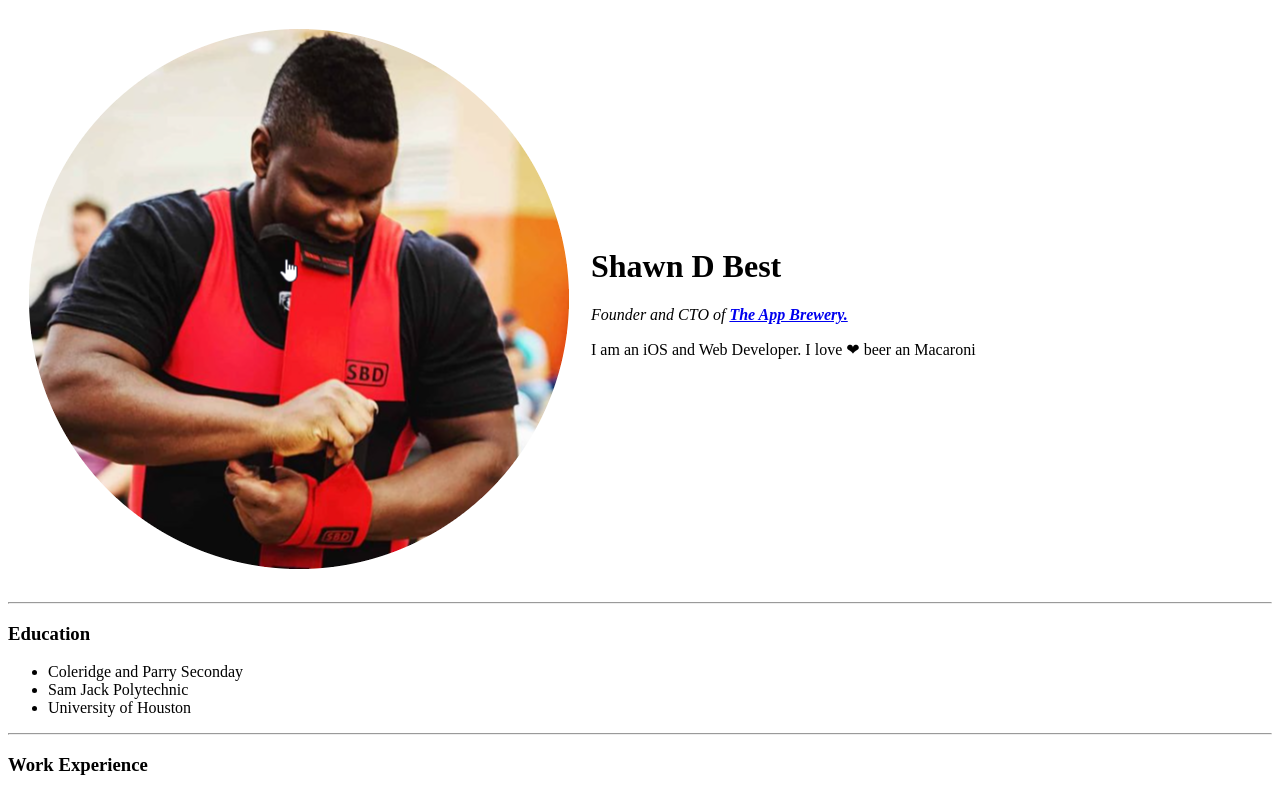
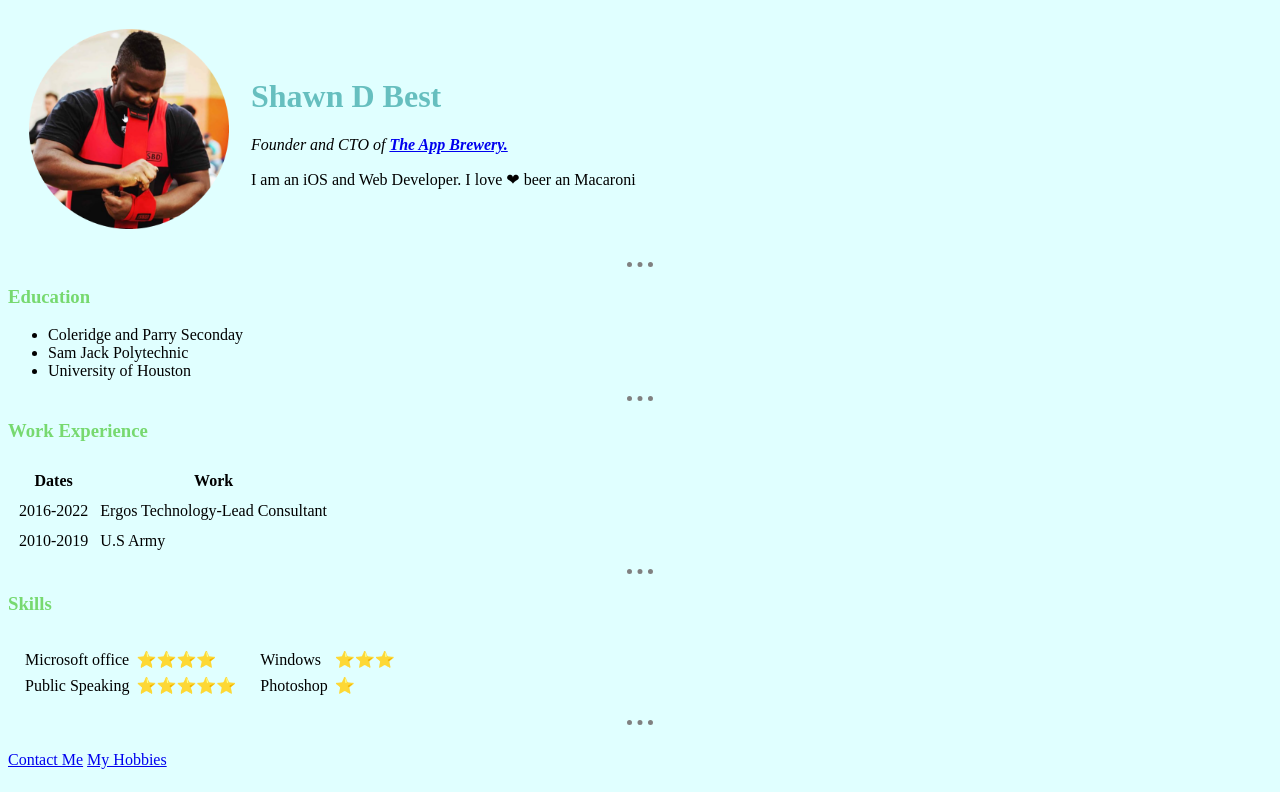
Before and after one commit to shawndbest1/FullStackTraining, a plain HTML site: page index.html in a window 1280 px wide. Shown: the top 792 px of the page. Drawn offline with Linux system fonts and the light colour scheme.

Commit message:
Add files via upload

```diff
--- /dev/null
+++ b/CSS/styles.css
@@ -0,0 +1,23 @@
+h1{
+  color: #66BFBF;
+}
+
+h3{
+  color: #77D970;
+}
+
+body {
+    background-color: lightcyan;
+}
+
+hr {
+  border-color: grey;
+  border-style: none;
+  border-top-style: dotted;
+  border-width: 5px;
+  width: 2%;
+}
+
+img{
+  height: 200px
+}
--- a/index.html
+++ b/index.html
@@ -4,12 +4,13 @@
 <head>
   <meta charset="utf-8">
   <title>Shawn's Personal Site</title>
+  <link rel="stylesheet" href="CSS/styles.css">
 </head>
 
 <body>
   <table cellspacing="20">
     <tr>
-      <td><img src="ShawnBest-modified.png" alt="Shawn Best Profile Picture"></td>
+      <td><img src="images/ShawnBest-modified.png" alt="Shawn Best Profile Picture"></td>
       <td><h1>Shawn D Best</h1>
         <p><em>Founder and CTO of <Strong><a href="https://appbrewery.com/">The App Brewery.</a></Strong></em></p>
         <p>I am an iOS and Web Developer. I love ❤ beer an Macaroni</p>
@@ -81,6 +82,7 @@
 <hr>
 <br>
 <a href="contact me.html">Contact Me</a>
+<a href="hobbies.html">My Hobbies</a>
 </body>
 
 </html>
```
Also changed, not shown: contact me.html (+1 -0 lines), hobbies.html (+17 -0 lines), images/ShawnBest-modified.png (added), images/ShawnBest.png (added).
